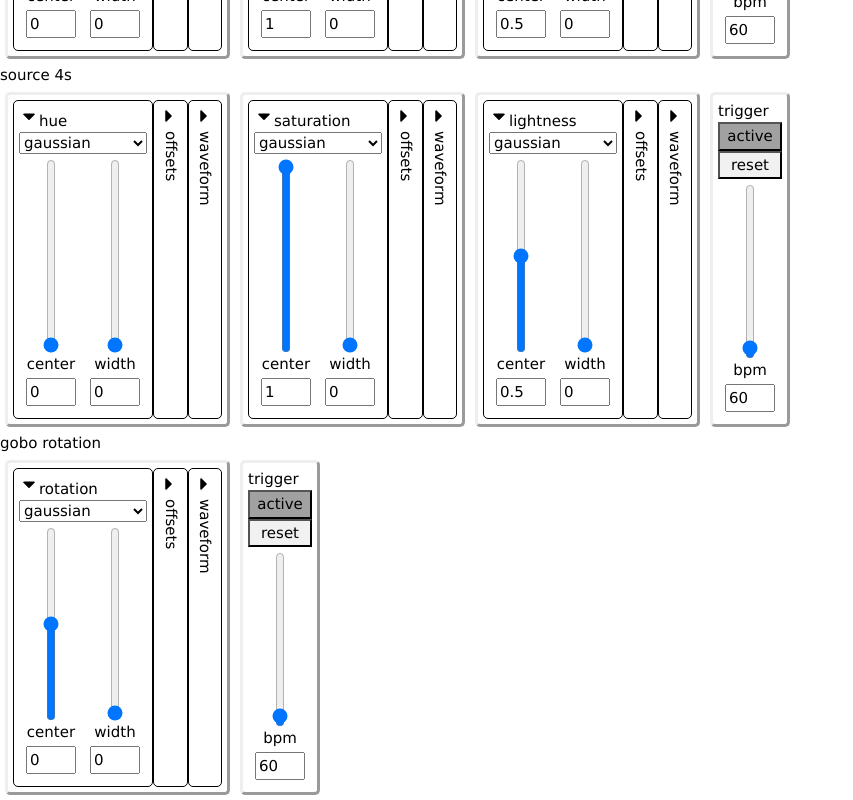
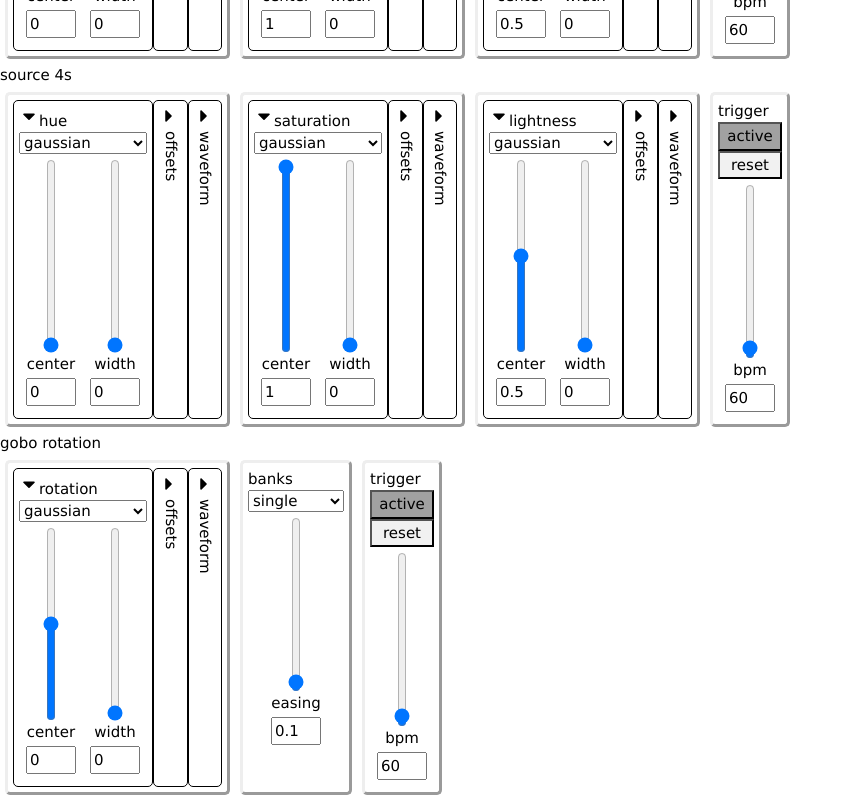
Before and after one commit to generalelectrix/color_hustler, a React (Create React App) app in the folder frontend/: page / in a window 1280 px wide. Shown: the part 672-1472 px from the top of the page, without its empty margins (0-853 px from the left). Built offline with nearby package versions, Linux system fonts and the light colour scheme; no server answers.

Commit message:
Change bank selection to a preset menu.

```diff
--- a/frontend/src/Chain.js
+++ b/frontend/src/Chain.js
@@ -4,6 +4,7 @@ import Trigger from './Trigger'
 import ConstantList from './ConstantList'
 import Waveform from './Waveform'
 import Foldable from './Foldable'
+import GoboHustler from './GoboHustler'
 
 const ModulationChain = ({name, initialCenter, bipolar, index, dispatch}) => {
   return (
@@ -62,6 +63,12 @@ export const GoboChain = ({index, dispatch}) => {
           index={index}
           dispatch={dispatch} />
         <div className="panel">
+          <span>banks</span>
+          <GoboHustler
+            name="gobo_hustler"
+            dispatch={dispatch} />
+        </div>
+        <div className="panel">
           <span>trigger</span>
           <Trigger
             name={"trigger" + index}
--- a/frontend/src/ConstantList.js
+++ b/frontend/src/ConstantList.js
@@ -2,7 +2,7 @@ import React from 'react'
 import Toggle from './Toggle'
 // Quick and dirty control over constant list driven modulators.
 
-const ConstantList = ({name, dispatch, displayName}) => {
+const ConstantList = ({name, dispatch}) => {
 
   const [values, setValues] = React.useState("[0.0]")
 
--- /dev/null
+++ b/frontend/src/GoboHustler.js
@@ -0,0 +1,38 @@
+import React from 'react'
+import { StatefulSlider } from './Slider'
+// Define a bank and set easing parameter.
+
+const SINGLE = "single"
+const ALL = "all"
+const TWO_VALUE = "two_value"
+
+const GoboHustler = ({name, dispatch}) => {
+
+  const [bank, setBank] = React.useState(SINGLE)
+
+  const updateBank = e => {
+    const v = e.target.value
+    setBank(v)
+    dispatch(name, "bank_name", v)
+  }
+
+  return (
+    <div className="flexcol stretch">
+      <select value={bank} onChange={updateBank} className="stretch">
+        <option value={SINGLE}>single</option>
+        <option value={TWO_VALUE}>two value</option>
+        <option value={ALL}>all</option>
+      </select>
+      <StatefulSlider
+        label="easing"
+        initialValue={0.1}
+        min={0.001}
+        max={10.0}
+        showValue={true}
+        onChange={v => dispatch(name, "easing", v)} />
+    </div>
+
+  )
+}
+
+export default GoboHustler
```
Also changed, not shown: 2 other files (tests, documents, lock files or other folders).
